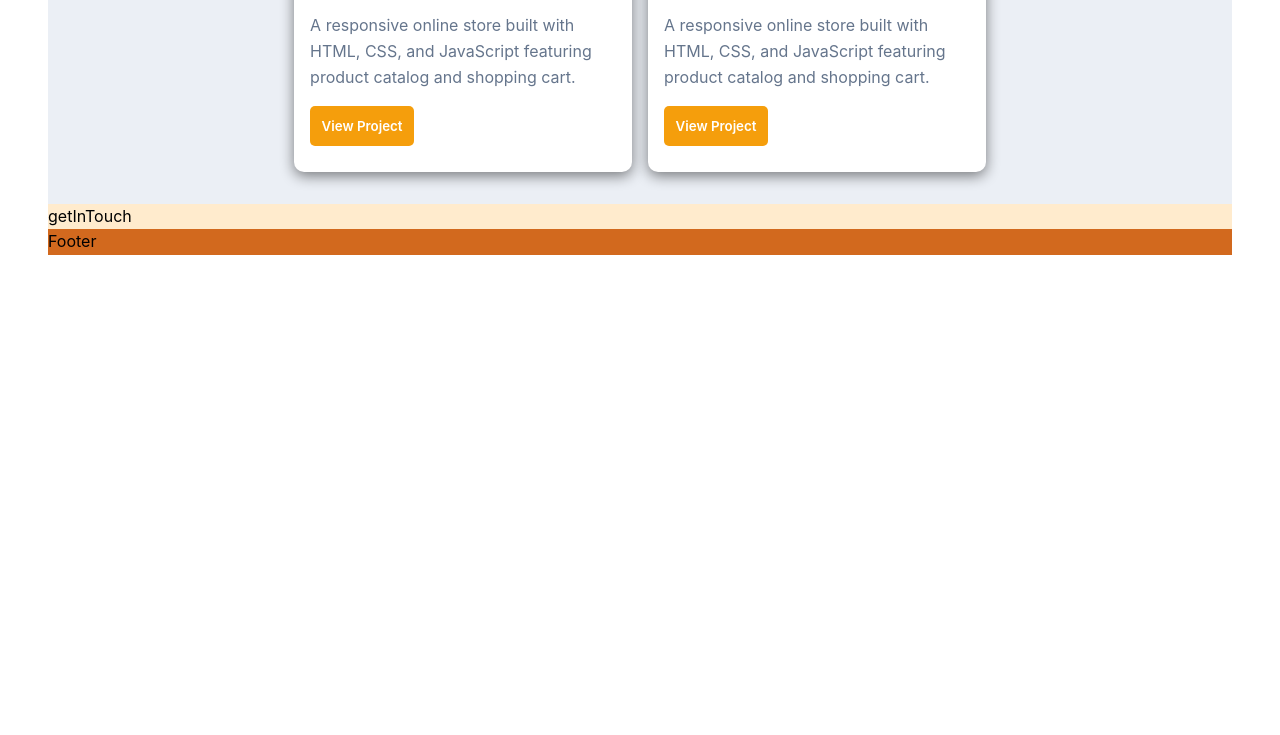
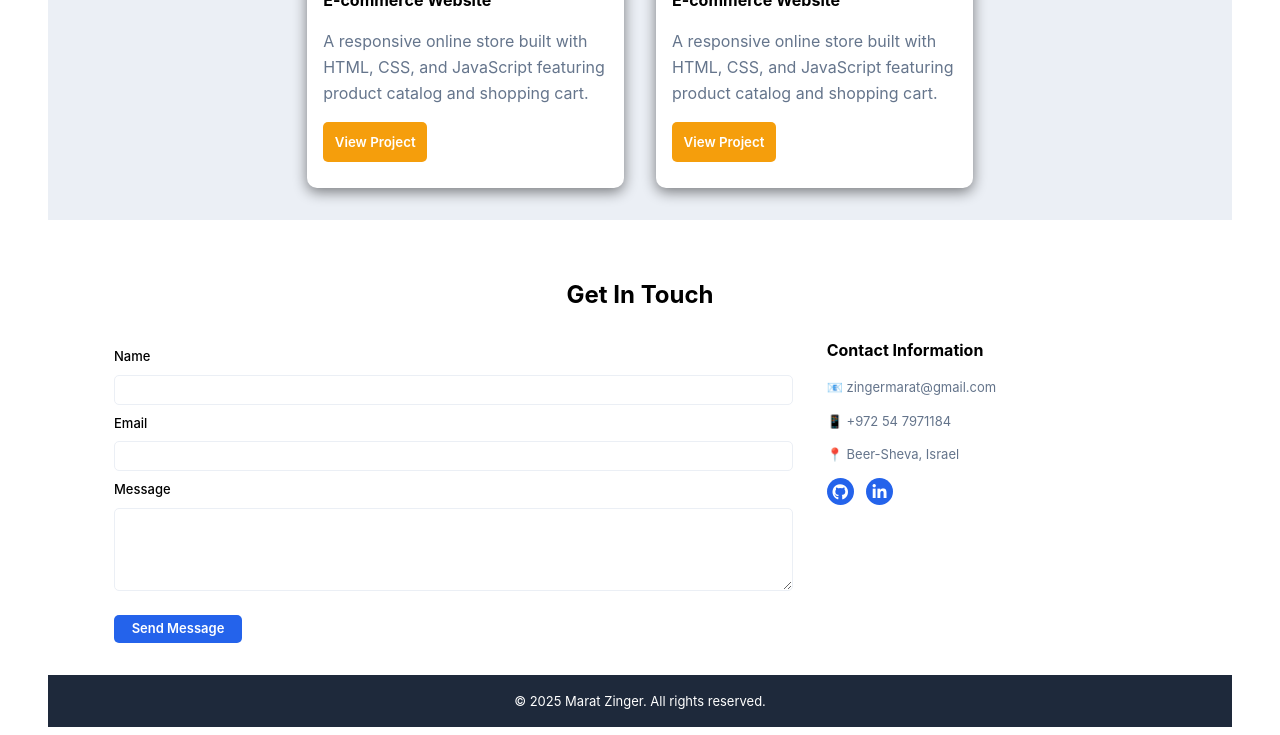
Before and after one commit to ZingerMarat/tech-troop, a plain HTML site: page week_1/Personal Portfolio Project/index.html in a window 1280 px wide. Shown: the part 1446-2181 px from the top of the page. Before the commit the page ends 1709 px from the top, so only its background shows below. Drawn offline with Linux system fonts and the light colour scheme.

Commit message:
Personal Portfolio Project (get in touch + footer)

```diff
--- a/week_1/Personal Portfolio Project/index.html
+++ b/week_1/Personal Portfolio Project/index.html
@@ -5,6 +5,7 @@
     <meta name="viewport" content="width=device-width, initial-scale=1.0" />
     <title>Portfolio</title>
     <link rel="stylesheet" href="style.css" />
+    <link rel="stylesheet" href="https://cdnjs.cloudflare.com/ajax/libs/font-awesome/6.4.0/css/all.min.css" />
   </head>
   <body>
     <nav>
@@ -127,7 +128,48 @@
       </div>
     </div>
 
-    <div id="contact" class="getInTouch">getInTouch</div>
-    <footer>Footer</footer>
+    <div id="contact" class="getInTouch">
+      <h3>Get In Touch</h3>
+      <div class="get-in-touch-section">
+        <form>
+          <fieldset>
+            <div class="input-group">
+              <label for="name">Name</label>
+              <input type="text" id="name" name="name" />
+            </div>
+
+            <div class="input-group">
+              <label for="email">Email</label>
+              <input type="email" id="email" name="email" />
+            </div>
+
+            <div class="input-group">
+              <label for="message">Message</label>
+              <textarea id="message" name="message" rows="3" cols="30"></textarea>
+            </div>
+            <button type="submit">Send Message</button>
+          </fieldset>
+        </form>
+
+        <div class="contacts">
+          <h5>Contact Information</h5>
+          <p>📧 zingermarat@gmail.com</p>
+          <p>📱 +972 54 7971184</p>
+          <p>📍 Beer-Sheva, Israel</p>
+          <div class="buttons-wraper">
+            <a href="https://github.com/ZingerMarat" class="link-icon" target="_blank">
+              <i class="fab fa-github"></i>
+            </a>
+            <a href="https://www.linkedin.com/in/maratzinger/" class="link-icon" target="_blank">
+              <i class="fab fa-linkedin-in"></i>
+            </a>
+          </div>
+        </div>
+      </div>
+    </div>
+
+    <footer>
+      <div class="copyright">© 2025 Marat Zinger. All rights reserved.</div>
+    </footer>
   </body>
 </html>
--- a/week_1/Personal Portfolio Project/style.css
+++ b/week_1/Personal Portfolio Project/style.css
@@ -104,6 +104,11 @@ nav > ul > li > a:hover {
   background-color: #1841d1;
 }
 
+.description button:active {
+  transform: translateY(1px);
+  box-shadow: inset 0 2px 4px rgba(0, 0, 0, 0.2);
+}
+
 .profile-image {
   display: flex;
   justify-content: center;
@@ -170,29 +175,29 @@ nav > ul > li > a:hover {
   align-items: center;
 }
 
-.projects h4{
+.projects h4 {
   margin: 0;
 }
 
 .projects-list {
   display: flex;
   flex-wrap: wrap;
-  gap: 1rem;
+  gap: 2rem;
   justify-content: center;
 }
 
 .project {
   border-radius: 10px;
-  width: 32%;
+  width: 30%;
   min-width: 200px;
   height: 400px;
   background-color: white;
   display: flex;
   flex-direction: column;
-  box-shadow: 0px 4px 14px 0px rgba(0,0,0,0.49);
+  box-shadow: 0px 4px 14px 0px rgba(0, 0, 0, 0.49);
 }
 
-.project-img{
+.project-img {
   flex: 1;
   overflow: hidden;
   min-height: 120px;
@@ -207,13 +212,13 @@ nav > ul > li > a:hover {
   display: block;
 }
 
-.project-discription{
+.project-discription {
   flex: 1;
   padding: 1rem;
 }
 
-.project-discription p{
-    color: #65758c
+.project-discription p {
+  color: #65758c;
 }
 
 .project-discription button {
@@ -223,19 +228,140 @@ nav > ul > li > a:hover {
   border-radius: 5px;
   height: 2.5rem;
   width: 6.5rem;
-  font-size:smaller;
+  font-size: smaller;
   font-weight: 600;
+}
+
+.project-discription button:active {
+  transform: translateY(1px);
+  box-shadow: inset 0 2px 4px rgba(0, 0, 0, 0.2);
 }
 
 .project-discription button:hover {
   background-color: #d97706;
 }
 
+.getInTouch {
+  background-color: white;
+  display: flex;
+  flex-direction: column;
+  padding: 2rem 4rem;
+}
 
-.getInTouch {
-  background-color: blanchedalmond;
+.getInTouch h3 {
+  align-self: center;
+}
+
+.getInTouch .get-in-touch-section {
+  display: flex;
+  justify-content: space-between;
+  align-items: flex-start;
+  gap: 2rem;
+}
+
+.get-in-touch-section form {
+  flex: 2;
+}
+
+.get-in-touch-section label {
+  font-size: small;
+  font-weight: 500;
+}
+
+.get-in-touch-section .contacts {
+  flex: 1;
+}
+
+fieldset {
+  display: flex;
+  flex-direction: column;
+  border: none;
+  padding: 0;
+}
+
+.input-group {
+  flex: 1;
+  display: flex;
+  flex-direction: column;
+}
+
+.input-group input {
+  border-radius: 5px;
+  border: 1px solid #ebeff5;
+}
+
+.input-group label {
+  margin: 0.5rem 0;
+}
+
+.input-group textarea {
+  border-radius: 5px;
+  border: 1px solid #ebeff5;
+}
+
+.get-in-touch-section button {
+  background-color: #2463eb;
+  border: none;
+  color: white;
+  margin-top: 1.5rem;
+  border-radius: 5px;
+  height: 1.75rem;
+  width: 8rem;
+  font-size: small;
+  font-weight: 600;
+}
+
+.get-in-touch-section button:hover {
+  background-color: #1841d1;
+}
+
+.get-in-touch-section button:active {
+  transform: translateY(1px);
+  box-shadow: inset 0 2px 4px rgba(0, 0, 0, 0.2);
+}
+
+.contacts h5 {
+  margin: 0;
+}
+
+.contacts p {
+  font-size: small;
+  color: #64748b;
+}
+
+.buttons-wraper {
+  display: flex;
+  gap: 0.75rem;
+}
+
+.link-icon {
+  display: inline-flex;
+  align-items: center;
+  justify-content: center;
+  width: 1.7rem;
+  height: 1.7rem;
+  background-color: #2463eb;
+  color: white;
+  border-radius: 50%;
+  text-decoration: none;
+  font-size: 1rem;
+  transition: background-color 0.3s ease;
+  cursor: default;
+}
+
+.link-icon:hover {
+  background-color: #1841d1;
+  transform: scale(1.15);
 }
 
 footer {
-  background-color: chocolate;
+  display: flex;
+  justify-content: center;
+  background-color: #1e293b;
+  color: white;
+  padding: 1rem;
 }
+
+.copyright{
+    font-size: small;
+}
```
Lines whose indentation alone changed are shown as unchanged.
